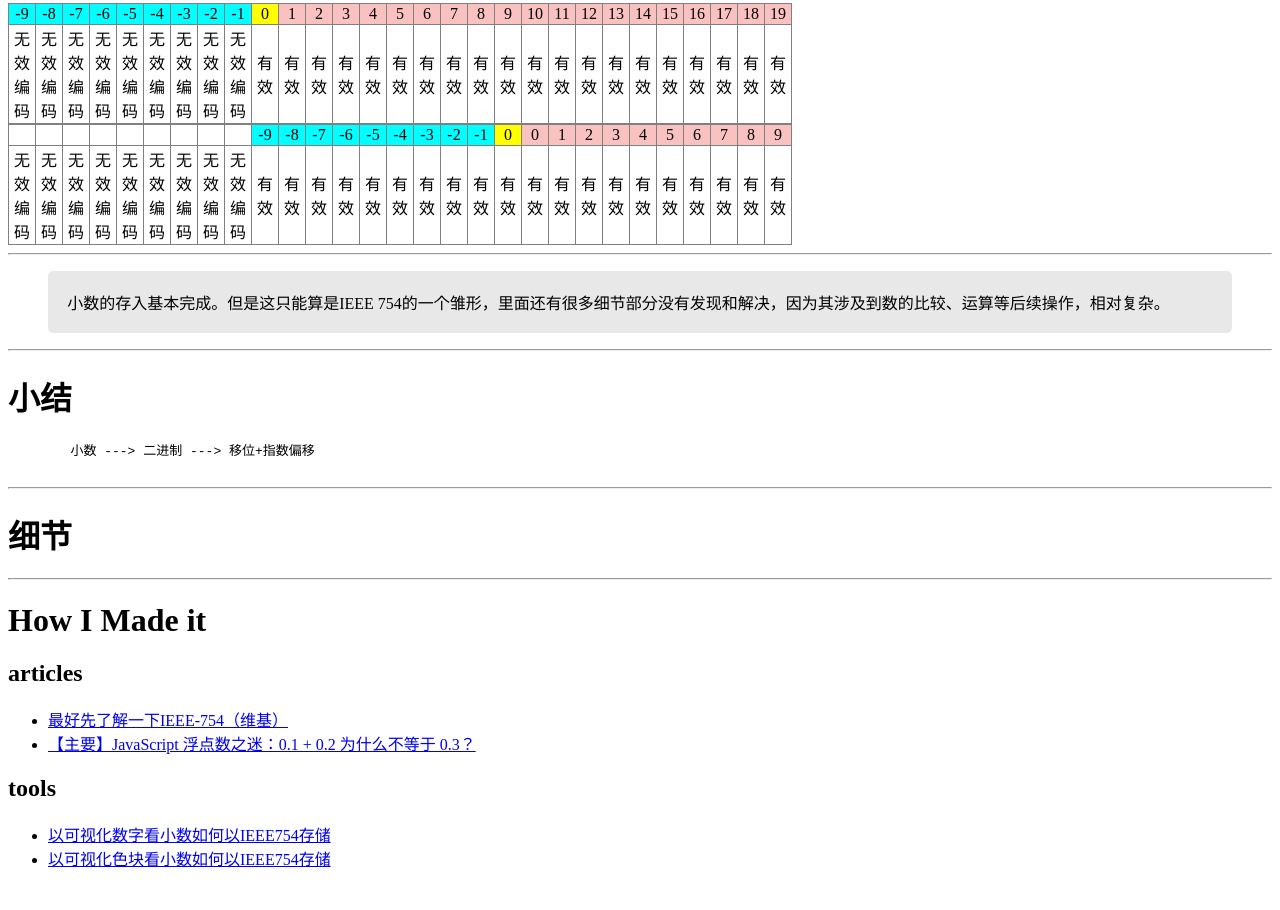
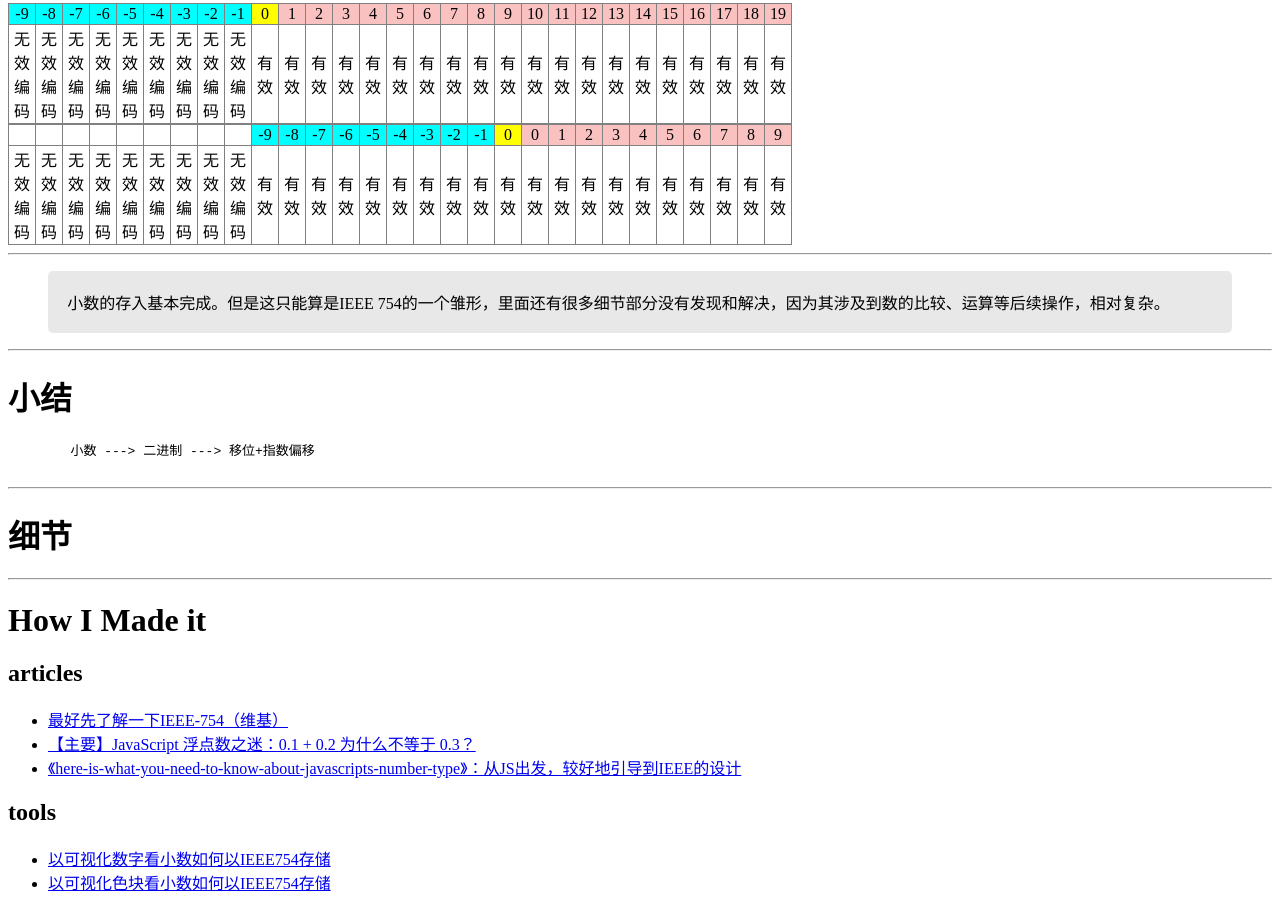
Before and after one commit to iron2column/FUCK-IEEE-754, a plain HTML site: page index.html in a window 1280 px wide. Shown: the part 3489-4399 px from the top of the page. Before the commit the page ends 4375 px from the top, so only its background shows below. Drawn offline with Linux system fonts and the light colour scheme.

Commit message:
新增参考文献；新增ieee-754-2008.pdf

```diff
--- a/index.html
+++ b/index.html
@@ -950,6 +950,11 @@
                     href="https://github.com/qufei1993/Nodejs-Roadmap/blob/master/docs/javascript/floating-point-number-0.1-0.2.md">【主要】JavaScript
                     浮点数之迷：0.1 + 0.2 为什么不等于 0.3？</a>
             </li>
+            <li>
+                <a target="_blank" href="https://indepth.dev/posts/1139/here-is-what-you-need-to-know-about-javascripts-number-type">
+                    《here-is-what-you-need-to-know-about-javascripts-number-type》：从JS出发，较好地引导到IEEE的设计
+                </a>
+            </li>
         </ul>
         <h2>tools</h2>
         <ul>
```
Also changed, not shown: 1 other file.
